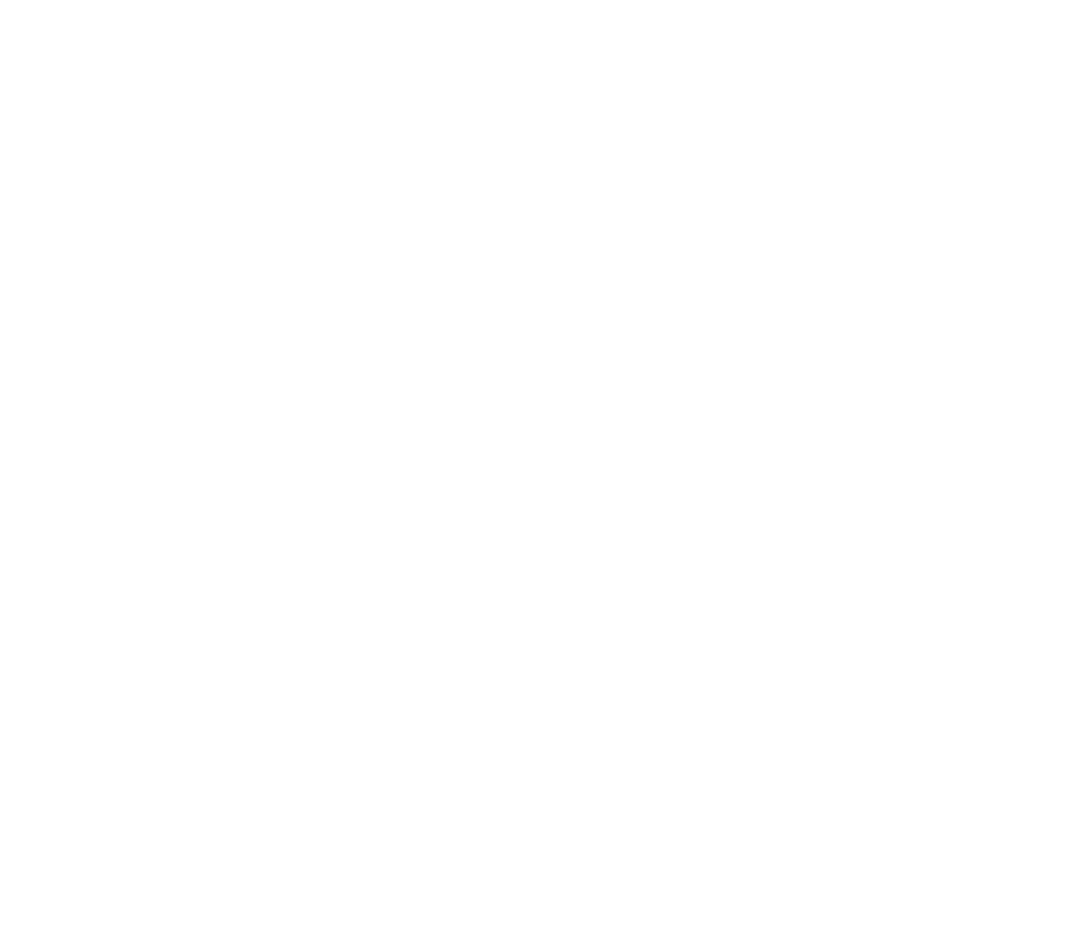
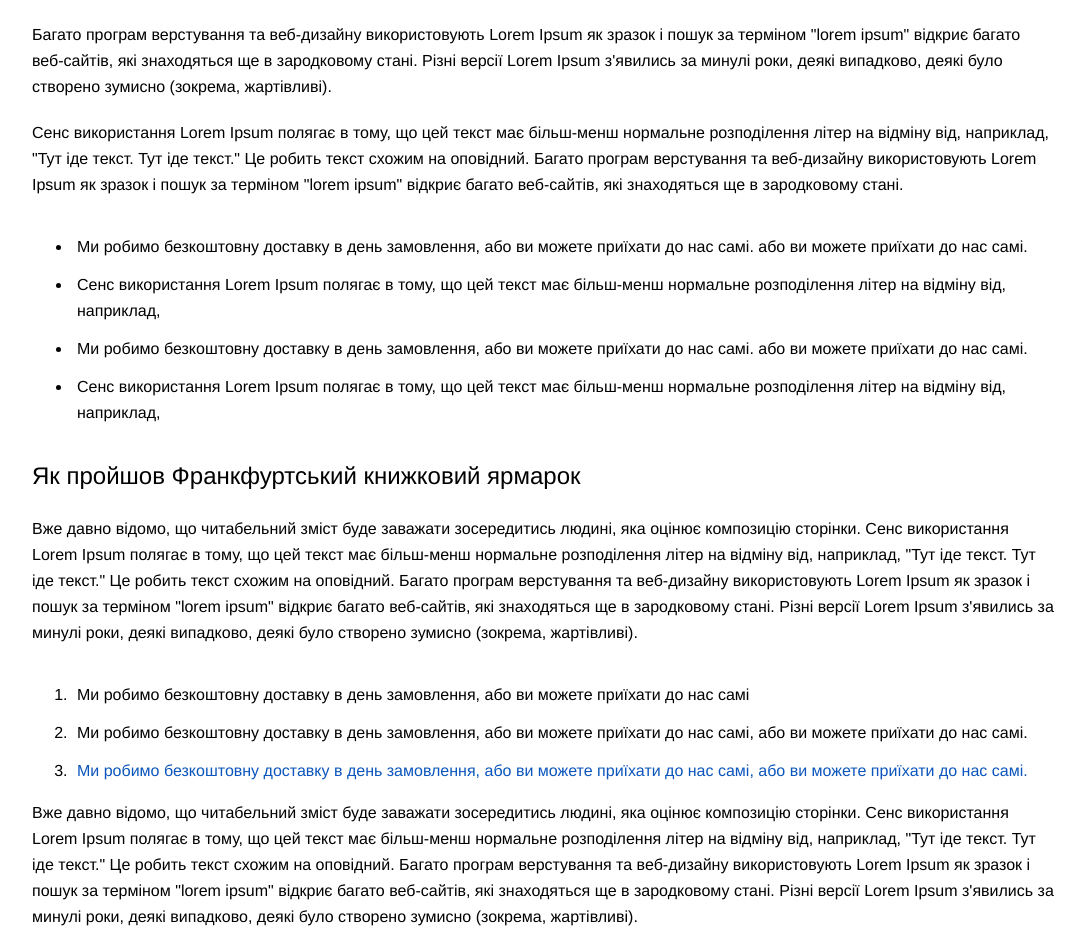
Before and after one commit to petrovsa/recomendations, a Vue app: page / in a window 1280 px wide. Shown: the part 1924-2872 px from the top of the page, without its empty margins (106-1190 px from the left). Before the commit the page ends 1679 px from the top, so only its background shows below. Built offline with nearby package versions, Linux system fonts and the light colour scheme.

Commit message:
textblock

```diff
--- a/src/App.vue
+++ b/src/App.vue
@@ -4,6 +4,7 @@
     <TheSlider sliderName="Персональні рекомендації">
       <RecomendedProducts :recomendedList="recomendedList" />
     </TheSlider>
+    <TheContent />
   </div>
 </template>
 
@@ -11,7 +12,7 @@
 import TheSlider from '@/components/TheSlider/TheSlider.vue';
 import CatalogProducts from '@/components/CatalogProducts/CatalogProducts.vue';
 import RecomendedProducts from '@/components/RecomendedBlock/RecomendedProducts.vue';
-
+import TheContent from "@/components/TheContent/TheContent.vue";
 
 
 export default {
@@ -175,7 +176,8 @@
   components: {
     RecomendedProducts,
     CatalogProducts,
-    TheSlider
+    TheSlider,
+    TheContent
   },
 
   computed: {
@@ -187,6 +189,14 @@
 </script>
 
 <style lang="scss">
+
+body {
+  font-family: $font-base;
+  color: $black-1000;
+  font-size: 16px;
+  font-weight: 400;
+  line-height: 26px;
+}
 
 .home-page {
   display: flex;
@@ -206,7 +216,52 @@
 
 a {
   all: initial;
+  font-family: $font-base;
 }
+
+p {
+  margin: 0;
+  padding-bottom: 20px;
+  font-size: 16px;
+  font-weight: 26px;
+}
+
+li {
+  padding-left: 5px;
+
+  &:not(:last-child) {
+    padding-bottom: 12px;
+  }
+}
+
+h1,
+h2,
+h3,
+h4 {
+  padding-top: 10px;
+  font-weight: 500;
+}
+
+h1 {
+  font-size: 34px;
+  line-height: 46px;
+}
+
+h2 {
+  font-size: 28px;
+  line-height: 38px;
+}
+
+h3 {
+  font-size: 24px;
+  line-height: 32px;
+}
+
+h4 {
+  font-size: 22px;
+  line-height: 28px;
+}
+
 /* width */
 ::-webkit-scrollbar {
   height: 4px;
--- a/src/assets/styles/_vars.scss
+++ b/src/assets/styles/_vars.scss
@@ -2,7 +2,9 @@
 $black-300: #8f8f8f;
 $black-400: #707070;
 $black-700: #4c4c4d;
-$black-1000: #d6d6d6;
+$black-1000: #000000;
+
+$blue-500: #0B55BC;
 
 $red: #EA2323;
 $white: #fff;
--- /dev/null
+++ b/src/components/TheContent/TheContent.scss
@@ -0,0 +1,20 @@
+.content-text {
+  margin: 0 auto;
+
+  a {
+    text-decoration: none;
+    color: $blue-500;
+    cursor: pointer;
+
+    @media (hover: hover) {
+      &:hover {
+        text-decoration: underline;
+      }
+    }
+  }
+
+  @media screen and (min-width: 1024px) {
+    max-width: 1024px;
+    padding: 20px;
+  }
+}
--- /dev/null
+++ b/src/components/TheContent/TheContent.vue
@@ -0,0 +1,55 @@
+<template>
+  <div class="content-text">
+    <h2>Як пройшов Франкфуртський книжковий ярмарок</h2>
+    <p>Вже давно відомо, що читабельний зміст буде заважати зосередитись людині, яка оцінює композицію
+      сторінки. Сенс використання Lorem Ipsum полягає в тому, що цей текст має більш-менш нормальне розподілення літер на
+      відміну від, наприклад, "Тут іде текст. Тут іде текст." Це робить текст схожим на оповідний. Багато програм
+      верстування та веб-дизайну використовують Lorem Ipsum як зразок і пошук за терміном "lorem ipsum" відкриє багато
+      веб-сайтів, які знаходяться ще в зародковому стані. Різні версії Lorem Ipsum з'явились за минулі роки, деякі
+      випадково, деякі було створено зумисно (зокрема, жартівливі).</p>
+    <p>Багато програм верстування та веб-дизайну використовують Lorem Ipsum як зразок і пошук за
+      терміном "lorem ipsum" відкриє багато веб-сайтів, які знаходяться ще в зародковому стані. Різні версії Lorem Ipsum
+      з'явились за минулі роки, деякі випадково, деякі було створено зумисно (зокрема, жартівливі).</p>
+    <p>Сенс використання Lorem Ipsum полягає в тому, що цей текст має більш-менш нормальне розподілення
+      літер на відміну від, наприклад, "Тут іде текст. Тут іде текст." Це робить текст схожим на оповідний. Багато програм
+      верстування та веб-дизайну використовують Lorem Ipsum як зразок і пошук за терміном "lorem ipsum" відкриє багато
+      веб-сайтів, які знаходяться ще в зародковому стані.</p>
+    <ul>
+      <li>Ми робимо безкоштовну доставку в день замовлення, або ви можете приїхати до нас самі.
+        або ви можете приїхати до нас самі.</li>
+      <li>Сенс використання Lorem Ipsum полягає в тому, що цей текст має більш-менш нормальне
+        розподілення літер на відміну від, наприклад,</li>
+      <li>Ми робимо безкоштовну доставку в день замовлення, або ви можете приїхати до нас самі. або ви
+        можете приїхати до нас самі.</li>
+      <li>Сенс використання Lorem Ipsum полягає в тому, що цей текст має більш-менш нормальне
+        розподілення літер на відміну від, наприклад,</li>
+    </ul>
+    <h3>Як пройшов Франкфуртський книжковий ярмарок</h3>
+    <p>Вже давно відомо, що читабельний зміст буде заважати зосередитись людині, яка оцінює композицію
+      сторінки. Сенс використання Lorem Ipsum полягає в тому, що цей текст має більш-менш нормальне розподілення літер на
+      відміну від, наприклад, "Тут іде текст. Тут іде текст." Це робить текст схожим на оповідний. Багато програм
+      верстування та веб-дизайну використовують Lorem Ipsum як зразок і пошук за терміном "lorem ipsum" відкриє багато
+      веб-сайтів, які знаходяться ще в зародковому стані. Різні версії Lorem Ipsum з'явились за минулі роки, деякі
+    випадково, деякі було створено зумисно (зокрема, жартівливі).</p>
+  <ol>
+    <li>Ми робимо безкоштовну доставку в день замовлення, або ви можете приїхати до нас самі</li>
+    <li>Ми робимо безкоштовну доставку в день замовлення, або ви можете приїхати до нас самі, або ви
+      можете приїхати до нас самі.</li>
+    <li><a href="#">Ми робимо безкоштовну доставку в день замовлення, або ви можете
+        приїхати до нас самі, або ви можете приїхати до нас самі.</a></li>
+  </ol>
+  <p>Вже давно відомо, що читабельний зміст буде заважати зосередитись людині, яка оцінює композицію
+    сторінки. Сенс використання Lorem Ipsum полягає в тому, що цей текст має більш-менш нормальне розподілення літер на
+    відміну від, наприклад, "Тут іде текст. Тут іде текст." Це робить текст схожим на оповідний. Багато програм
+    верстування та веб-дизайну використовують Lorem Ipsum як зразок і пошук за терміном "lorem ipsum" відкриє багато
+    веб-сайтів, які знаходяться ще в зародковому стані. Різні версії Lorem Ipsum з'явились за минулі роки, деякі
+    випадково, деякі було створено зумисно (зокрема, жартівливі).</p>
+</div></template>
+
+<script>
+export default {
+  name: 'TheContent'
+}
+</script>
+
+<style lang="scss" src="./TheContent.scss" />
```
Also changed, not shown: 1 other file (tests, documents, lock files or other folders).
